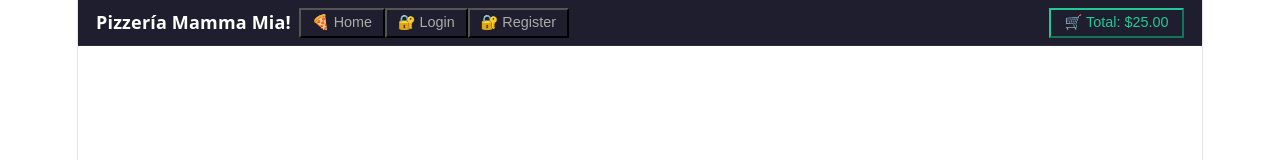
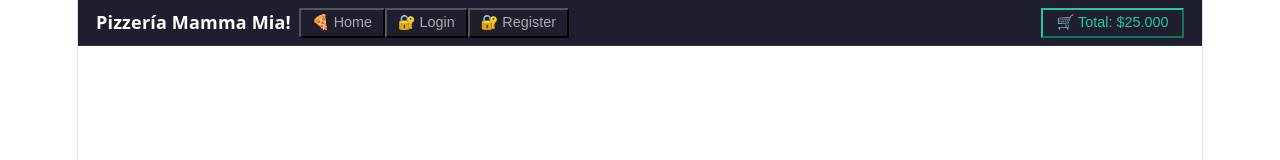
Before and after one commit to Fernando-Donoso/pizzeria_mamma_mia_fdonoso, a React (Vite) app: page / in a window 1280 px wide. Shown: the top 160 px of the page. Built offline with nearby package versions, Linux system fonts and the light colour scheme.

Commit message:
version correcta nabvar

```diff
--- a/src/components/Navbar.jsx
+++ b/src/components/Navbar.jsx
@@ -1,6 +1,14 @@
 import React from "react";
+import { formatPrice } from "../utils/formatPrice";
 
-const Navbar = ({ isLoggedIn = false }) => {
+
+// Simulación: cambiar a true para simular usuario logueado
+const token = false;
+
+// Simulación: valor fijo del total de la compra
+const total = 25000;
+
+const Navbar = () => {
   return (
     <nav style={styles.navbar}>
       <div style={styles.container}>
@@ -10,11 +18,14 @@ const Navbar = ({ isLoggedIn = false }) => {
           <span style={styles.brand}>Pizzería Mamma Mia!</span>
 
           <div className="btn-group" role="group">
+
+            {/* Home: siempre visible */}
             <button type="button" className="btn btn-outline-secondary btn-sm" style={styles.btn}>
               🍕 Home
             </button>
 
-            {isLoggedIn ? (
+            {/* Botones condicionales según token */}
+            {token ? (
               <>
                 <button type="button" className="btn btn-outline-secondary btn-sm" style={styles.btn}>
                   🔓 Profile
@@ -33,13 +44,14 @@ const Navbar = ({ isLoggedIn = false }) => {
                 </button>
               </>
             )}
+
           </div>
         </div>
 
-        {/* Lado derecho: Total carrito */}
+        {/* Lado derecho: Total carrito — siempre visible */}
         <div>
           <button type="button" className="btn btn-outline-success btn-sm" style={styles.cartBtn}>
-            🛒 Total: $25.00
+            🛒 Total: ${formatPrice(total)}
           </button>
         </div>
 
--- /dev/null
+++ b/src/utils/formatPrice.js
@@ -0,0 +1,10 @@
+/**
+ * Formatea un número como precio con separador de miles.
+ * Ejemplo: 25000 → "25.000"
+ *
+ * @param {number} value - El valor numérico a formatear
+ * @returns {string} - El valor formateado como string
+ */
+export const formatPrice = (value) => {
+  return value.toLocaleString("es-CL");
+};
```
